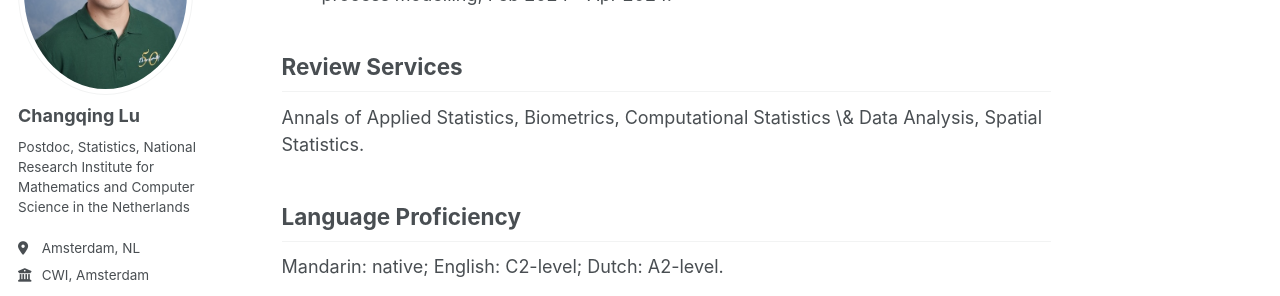
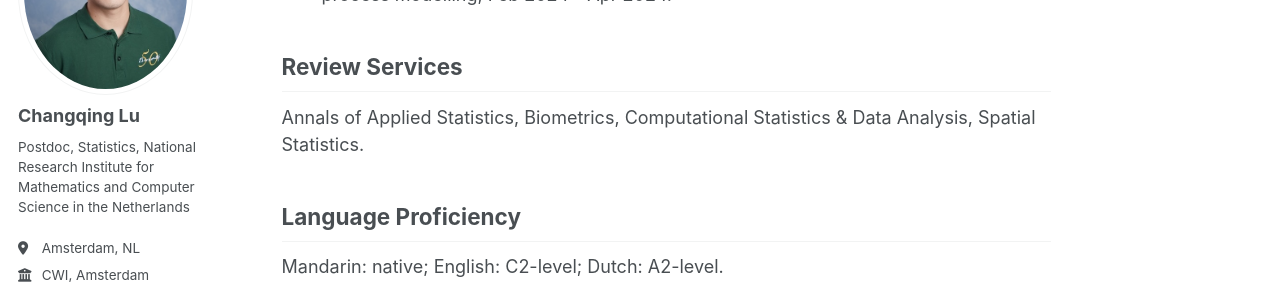
Before and after one commit to Bobby-Lu/Bobby-Lu.github.io, a Jekyll site: the page built from _pages/about.md, in a window 1280 px wide and 900 px high, scrolled down 567 px. Shown: the part 215-511 px from the top of the window. Built offline with Jekyll 4.4.1, drawn with Linux system fonts in a browser that asks for light colours; some web fonts are replaced.

```diff
--- a/_pages/about.md
+++ b/_pages/about.md
@@ -29,7 +29,7 @@ Research Visits
 
 Review Services
 ------
-Annals of Applied Statistics, Biometrics, Computational Statistics \& Data Analysis, Spatial Statistics.
+Annals of Applied Statistics, Biometrics, Computational Statistics & Data Analysis, Spatial Statistics.
 
 
 Language Proficiency
```
